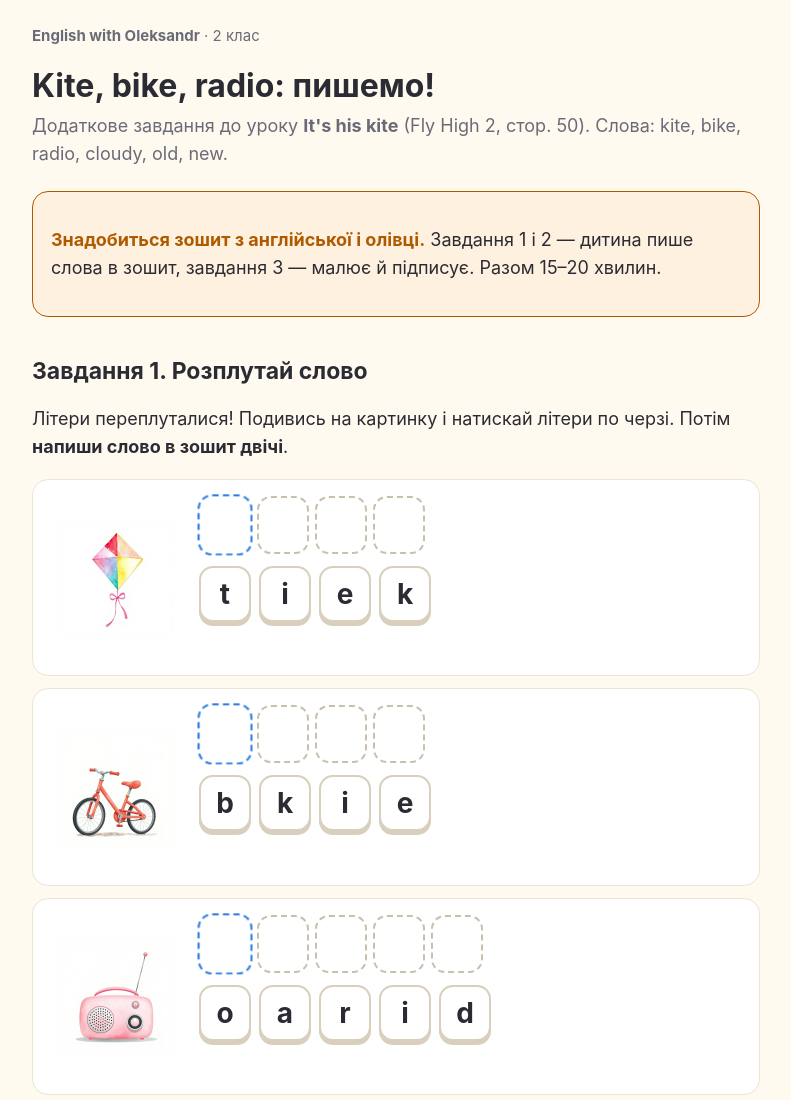
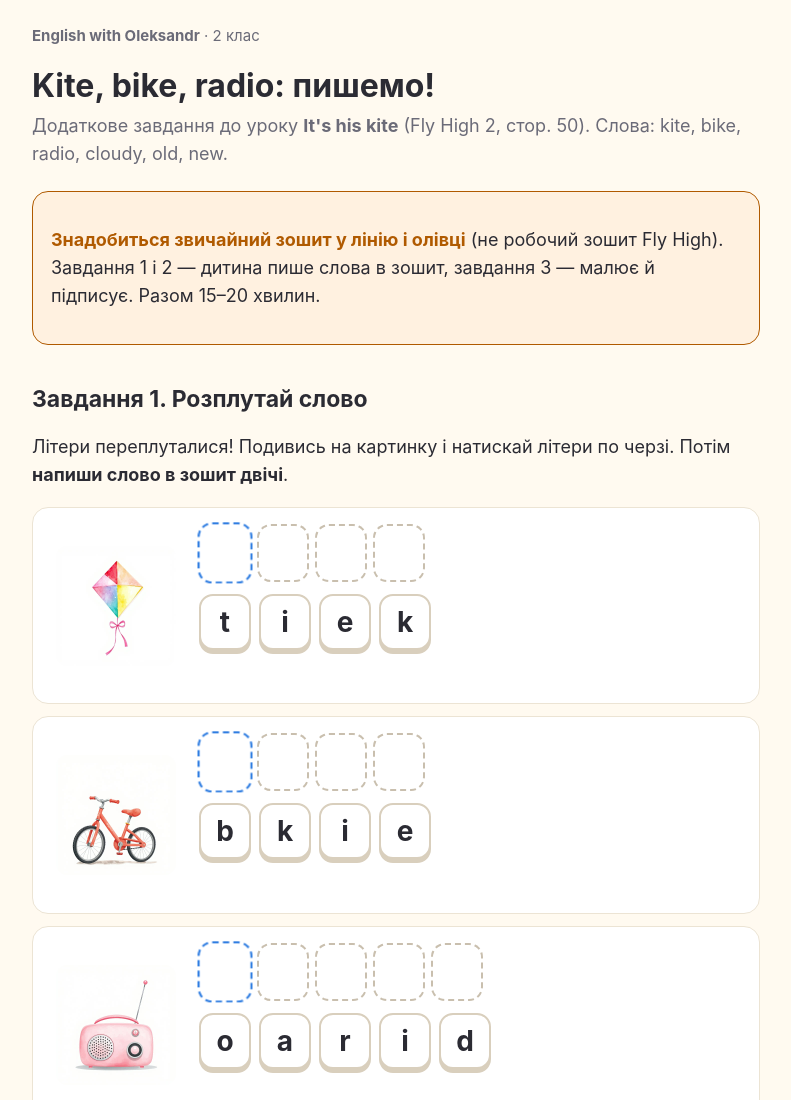
Before and after one commit to english-with-oleksandr/english-with-oleksandr.github.io, a plain HTML site: page kite-homework/index.html in a window 1280 px wide. Shown: the top 1100 px of the page, without its empty margins (244-1035 px from the left). Drawn offline with Linux system fonts and the light colour scheme.

Commit message:
kite-homework: зошит у лінію, не робочий зошит

```diff
--- a/kite-homework/index.html
+++ b/kite-homework/index.html
@@ -71,7 +71,7 @@
 <p class="lead">Додаткове завдання до уроку <b lang="en">It's his kite</b> (Fly High 2, стор. 50). Слова: kite, bike, radio, cloudy, old, new.</p>
 
 <div class="card notebook">
-  <p><b>Знадобиться зошит з англійської і олівці.</b> Завдання 1 і 2 — дитина пише слова в зошит, завдання 3 — малює й підписує. Разом 15–20 хвилин.</p>
+  <p><b>Знадобиться звичайний зошит у лінію і олівці</b> (не робочий зошит Fly High). Завдання 1 і 2 — дитина пише слова в зошит, завдання 3 — малює й підписує. Разом 15–20 хвилин.</p>
 </div>
 
 <h2>Завдання 1. Розплутай слово</h2>
```
